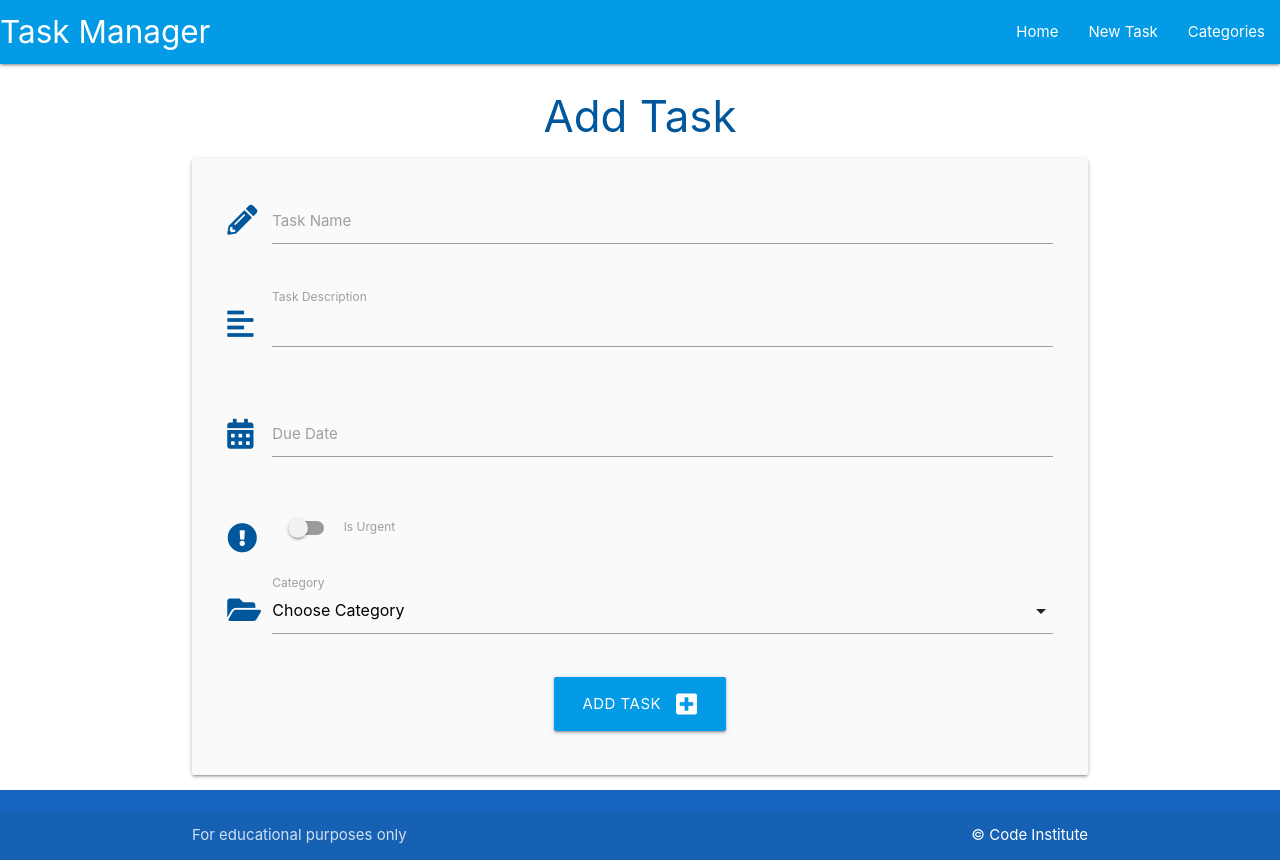
After one commit to GaborFicsor/flask-sqlalchemy-task-manager, a Flask app: page /add_task in a window 1280 px wide. The commit adds this page. Run offline with Flask 2, Linux system fonts and the light colour scheme; data that the repository does not hold is empty.

Commit message:
Add functionality for adding new tasks

```diff
--- a/taskmanager/routes.py
+++ b/taskmanager/routes.py
@@ -40,3 +40,20 @@ def delete_category(category_id):
     db.session.delete(category)
     db.session.commit()
     return redirect(url_for("categories"))
+
+
+@app.route("/add_task", methods=["GET", "POST"])
+def add_task():
+    categories = list(Category.query.order_by(Category.category_name).all())
+    if request.method == "POST":
+        task = Task(
+            task_name=request.form.get("task_name"),
+            task_description=request.form.get("task_description"),
+            is_urgent=bool(True if request.form.get("is_urgent") else False),
+            due_date=request.form.get("due_date"),
+            category_id=request.form.get("category_id"),
+        )
+        db.session.add(task)
+        db.session.commit()
+        return redirect(url_for("home"))
+    return render_template("add_task.html", categories=categories)
--- a/taskmanager/static/js/script.js
+++ b/taskmanager/static/js/script.js
@@ -2,4 +2,15 @@ document.addEventListener("DOMContentLoaded", function() {
     // sidenav initialization
     let sidenav = document.querySelectorAll(".sidenav");
     M.Sidenav.init(sidenav);
+
+    // datepicker initialization
+    let datepicker = document.querySelectorAll('.datepicker');
+    M.Datepicker.init(datepicker, {
+        format: "dd mmmm, yyyy",
+        i18n: {done: "Select"}
+    });
+
+    // select initialization
+    let selects = document.querySelectorAll('select');
+    M.FormSelect.init(selects);
 });
--- /dev/null
+++ b/taskmanager/templates/add_task.html
@@ -0,0 +1,69 @@
+{% extends "base.html" %}
+{% block content%}
+<h3 class="light-blue-text text-darken-4 center-align">Add Task</h3>
+
+<div class="row card-panel grey lighten-5">
+    <form class="col s12" method="POST" action="{{ url_for('add_task') }}">
+        <!-- task name -->
+        <div class="row">
+            <div class="input-field col s12">
+                <i class="fas fa-pencil-alt prefix light-blue-text text-darken-4"></i>
+                <input id="task_name" name="task_name" type="text" minlength="5" maxlength="50" class="validate" required>
+                <label for="task_name">Task Name</label>
+            </div>
+        </div>
+        <!-- task description -->
+        <div class="row">
+            <div class="input-field col s12">
+                <i class="fas fa-align-left prefix light-blue-text text-darken-4"></i>
+                <textarea id="task_description" name="task_description" type="text" minlength="5" maxlength="200"
+                    class="materialize-textarea validate" required>
+                </textarea>
+                <label for="task_description">Task Description</label>
+            </div>
+        </div>
+        <!-- dute date -->
+        <div class="row">
+            <div class="input-field col s12">
+                <i class="fas fa-calendar-alt prefix light-blue-text text-darken-4"></i>
+                <input id="task_name" name="task_name" type="text" class="datepicker validate" required>
+                <label for="task_name">Due Date</label>
+            </div>
+        </div>
+        <!-- is urgent -->
+        <div class="row">
+            <div class="input-field col s12">
+                <div class="switch">
+                    <i class="fas fa-exclamation-circle prefix light-blue-text text-darken-4"></i>
+                    <label for="is_urgent">
+                        <input id="is_urgent" name="is_urgent" type="checkbox">
+                        <span class="lever"></span>
+                        Is Urgent
+                    </label>
+                </div>
+            </div>
+        </div>
+        <!-- category id -->
+        <div class="row">
+            <div class="input-field col s12">
+                <i class="fas fa-folder-open prefix light-blue-text text-darken-4"></i>
+                <select id="category_id" name="category_id" class="validate" required>
+                    <option value="" disabled selected>Choose Category</option>
+                    {% for category in categories %}
+                        <option value="{{ category.id }}">{{ category.category_name }}</option>
+                    {% endfor %}
+                </select>
+                <label for="category_id">Category</label>
+            </div>
+        </div>
+        <!-- submit button -->
+        <div class="row">
+            <div class="col s12 center-align">
+                <button type="submit" class="btn-large light-blue darken-1">
+                    Add Task <i class="fas fa-plus-square right"></i>
+                </button>
+            </div>
+        </div>
+    </form>
+</div>
+{% endblock %}
```
Also changed, not shown: taskmanager/templates/tasks.html (+8 -0 lines).
